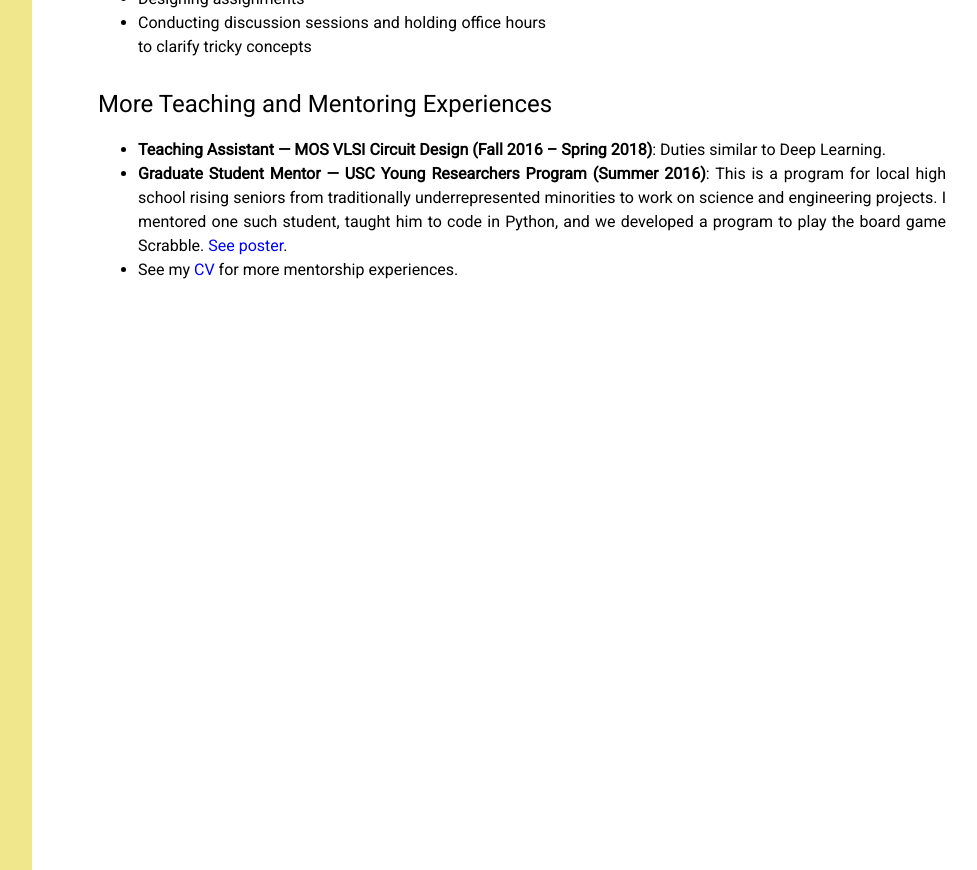
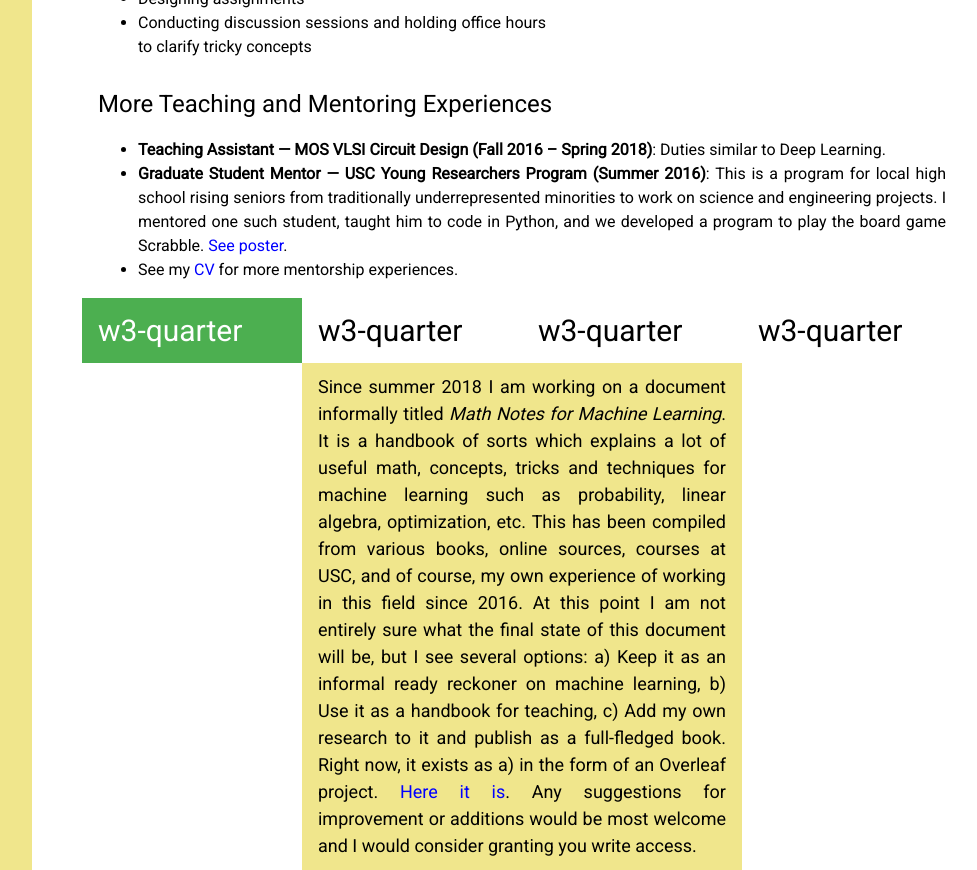
Before and after one commit to souryadey/souryadey.github.io, a Jekyll site: the page built from teaching/index.html, in a window 1280 px wide and 1293 px high, cut to the strip 423-1293 px from the top of the window. Shown: the whole strip, without its empty margins (218-1195 px from the left). Built offline with Jekyll 4.4.1, drawn with Linux system fonts in a browser that asks for light colours; some of the changed text lies outside the part shown.

Commit message:
adding math notes

```diff
--- a/_layouts/default.html
+++ b/_layouts/default.html
@@ -67,6 +67,7 @@
 				<a href="/teaching" onclick="w3_close()" class="w3-bar-item w3-button w3-hover-white">Teaching</a>
 				<a href="/blogs" onclick="w3_close()" class="w3-bar-item w3-button w3-hover-white">Blogs</a>
 				<a href="https://www.youtube.com/watch?v=jYymU_VFWnM" target="_blank" onclick="w3_close()" class="w3-bar-item w3-button w3-hover-white">Video</a>
+			    <a href="https://www.overleaf.com/read/npsjxycvygtk" target="_blank" onclick="w3_close()" class="w3-bar-item w3-button w3-hover-white">Handbook (in progress)</a>
 			  </div>
 			</nav>
 
--- a/research/index.html
+++ b/research/index.html
@@ -144,6 +144,12 @@ h5 {
 			David Beccera, Elizabeth Boroson, Sourya Dey<br>
 			Submission for <i>ByteCup Challenge</i> and Course Project for <i>Machine Learning,</i> USC, 2016
 		</li>
+		<li>
+			Programming Language Speed Tests
+			<a class="pub" href="https://github.com/souryadey/speed-tests" target="_blank">Github</a><br>
+			Sourya Dey<br>
+			Repository to test and compare speed and efficiency of different programming language methods and frameworks, 2019 &ndash;
+		</li>
 	</ul>
 
     <hr style="width:50%; border:5px solid #8d883f" class="w3-round">
--- a/teaching/index.html
+++ b/teaching/index.html
@@ -41,3 +41,26 @@ div {
         <li>See my <a class="inlink" href="https://drive.google.com/file/d/1WXYgE3ixlgUgXPiAWSbWNyUTxP7bcR9S/view?usp=sharing" target="_blank">CV</a> for more mentorship experiences.</li>
     </ul>
 </div>
+
+<div class="w3-row">
+  <div class="w3-green w3-container w3-quarter">
+    <h2>w3-quarter</h2>
+  </div>
+  <div class="w3-container w3-quarter">
+    <h2>w3-quarter</h2>
+  </div>
+  <div class="w3-container w3-quarter">
+    <h2>w3-quarter</h2>
+  </div>
+  <div class="w3-container w3-quarter">
+    <h2>w3-quarter</h2>
+  </div>
+</div>
+
+<div class="w3-row">
+    <div class="w3-container w3-quarter w3-hide-small"></div>
+    <div class="w3-container w3-half w3-khaki">
+    <h5>Since summer 2018 I am working on a document informally titled <i>Math Notes for Machine Learning</i>. It is a handbook of sorts which explains a lot of useful math, concepts, tricks and techniques for machine learning such as probability, linear algebra, optimization, etc. This has been compiled from various books, online sources, courses at USC, and of course, my own experience of working in this field since 2016. At this point I am not entirely sure what the final state of this document will be, but I see several options: a) Keep it as an informal ready reckoner on machine learning, b) Use it as a handbook for teaching, c) Add my own research to it and publish as a full-fledged book. Right now, it exists as a) in the form of an Overleaf project. <a class="inlink" href="https://www.overleaf.com/read/npsjxycvygtk" target="_blank">Here it is</a>. Any suggestions for improvement or additions would be most welcome and I would consider granting you write access.</h5>
+    </div>
+    <div class="w3-container w3-quarter w3-hide-small"></div>
+</div>
```
